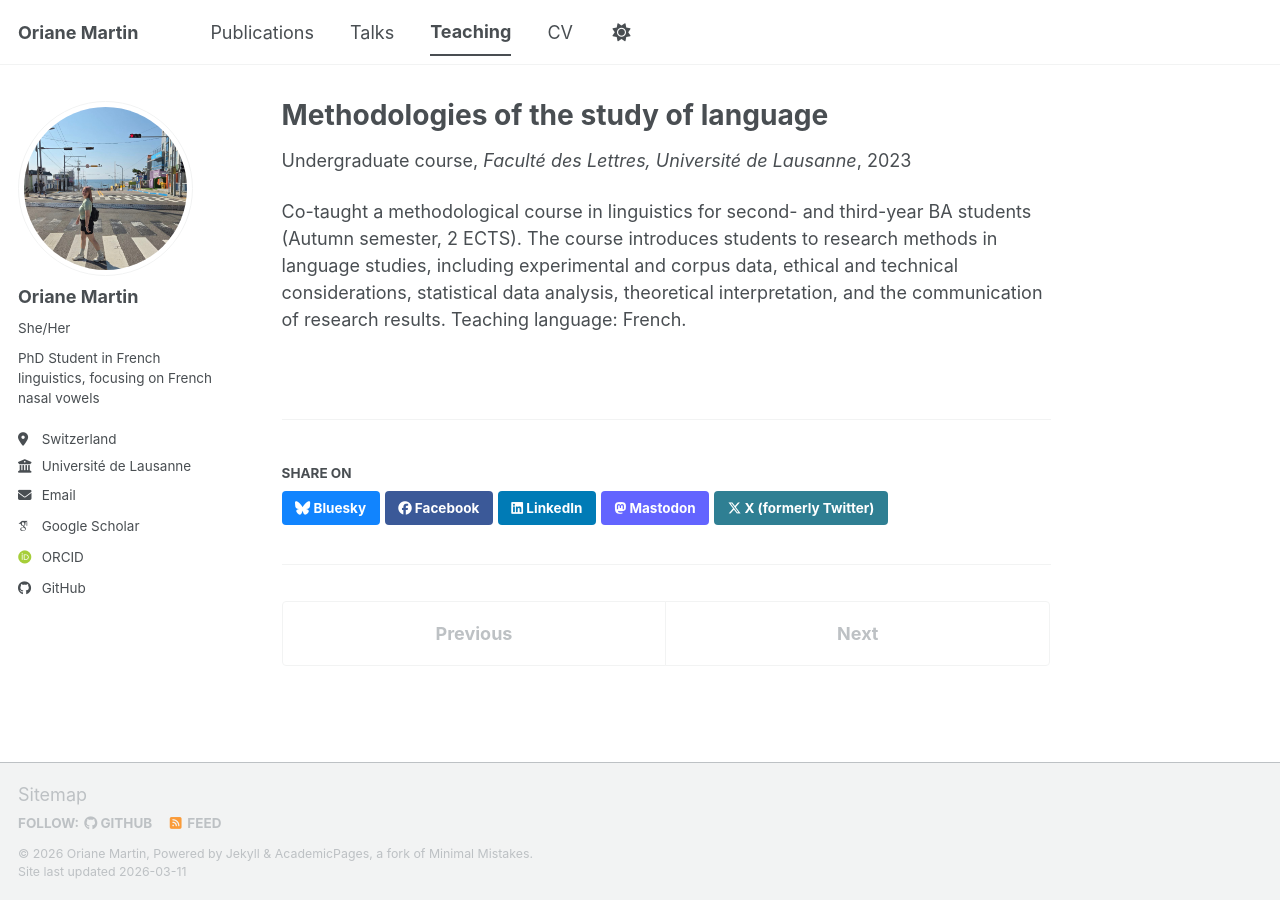
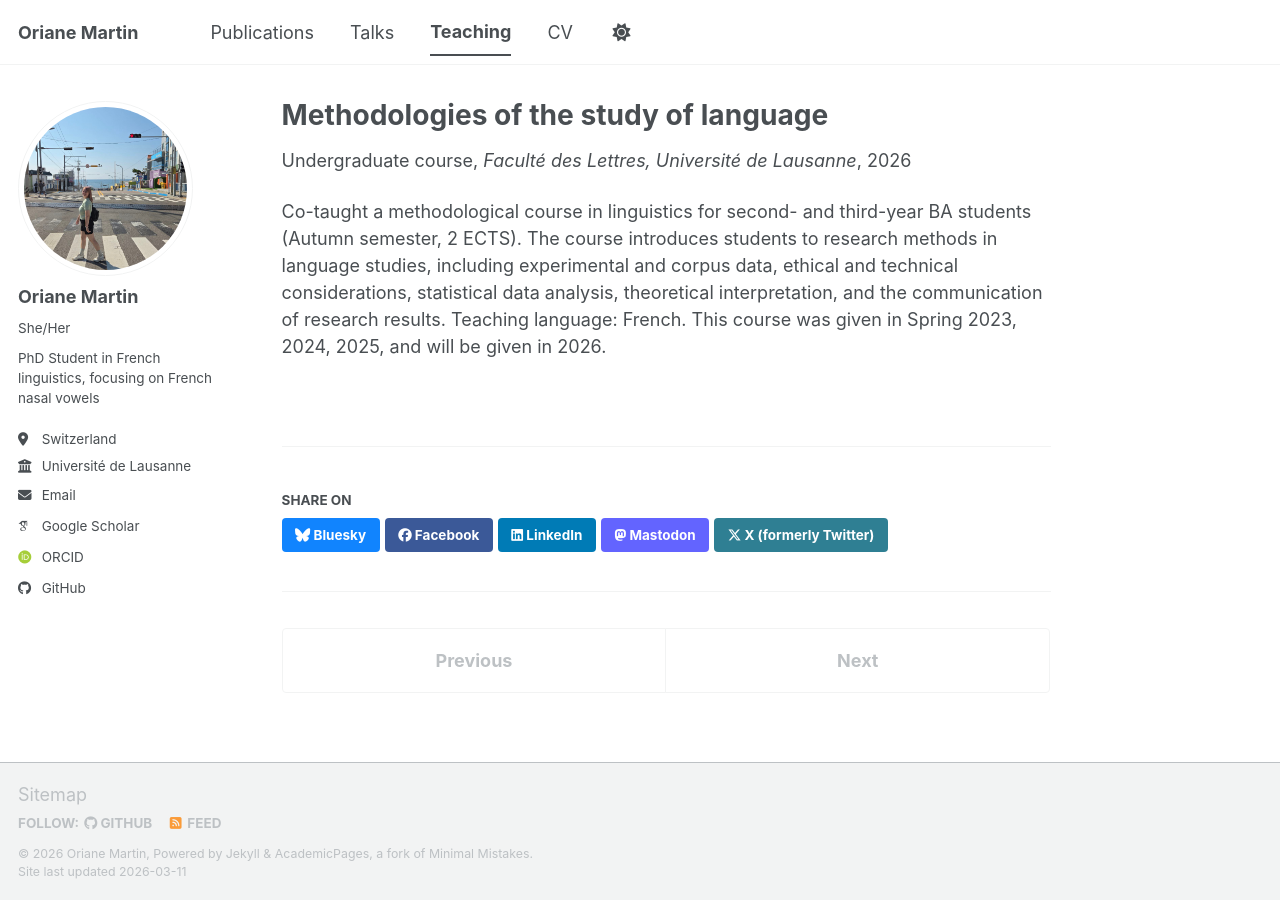
Before and after one commit to orianemartin/orianemartin, a Jekyll site: the page built from _teaching/2023-methodology.md, in a window 1280 px wide. Built offline with Jekyll 4.4.1, drawn with Linux system fonts in a browser that asks for light colours; some web fonts are replaced; a script bundle is joined from its source files by our own code; library files that are not in the unit come from our copies.

Commit message:
Update 2023-methodology.md

```diff
--- a/_teaching/2023-methodology.md
+++ b/_teaching/2023-methodology.md
@@ -4,8 +4,7 @@
 type: "Undergraduate course"
 permalink: /teaching/2023-methodology
 venue: "Faculté des Lettres, Université de Lausanne"
-date: 2023-01-01, 2024-01-01, 2025-01-01
 location: "Lausanne, Switzerland"
 ---
 
-Co-taught a methodological course in linguistics for second- and third-year BA students (Autumn semester, 2 ECTS). The course introduces students to research methods in language studies, including experimental and corpus data, ethical and technical considerations, statistical data analysis, theoretical interpretation, and the communication of research results. Teaching language: French.
+Co-taught a methodological course in linguistics for second- and third-year BA students (Autumn semester, 2 ECTS). The course introduces students to research methods in language studies, including experimental and corpus data, ethical and technical considerations, statistical data analysis, theoretical interpretation, and the communication of research results. Teaching language: French. This course was given in Spring 2023, 2024, 2025, and will be given in 2026.
```
